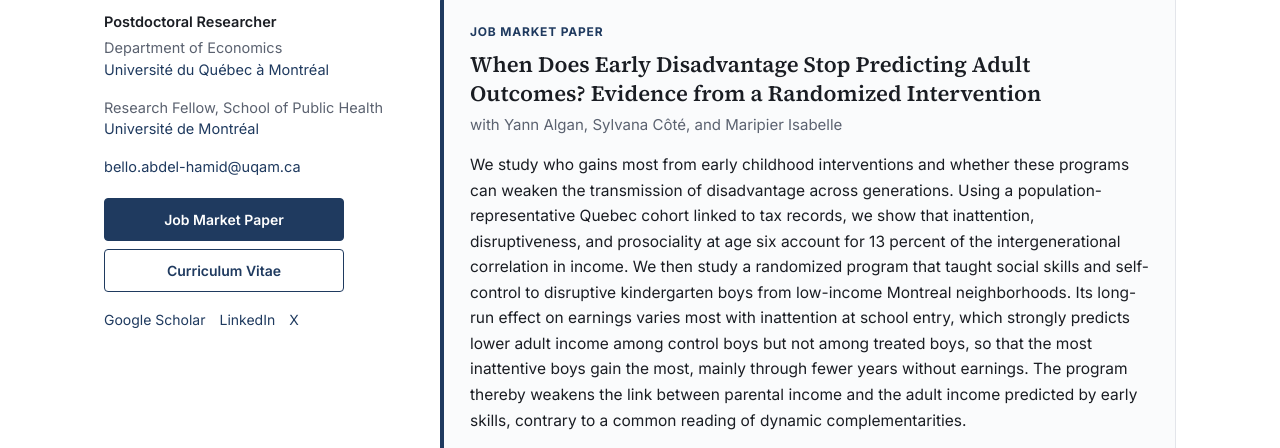
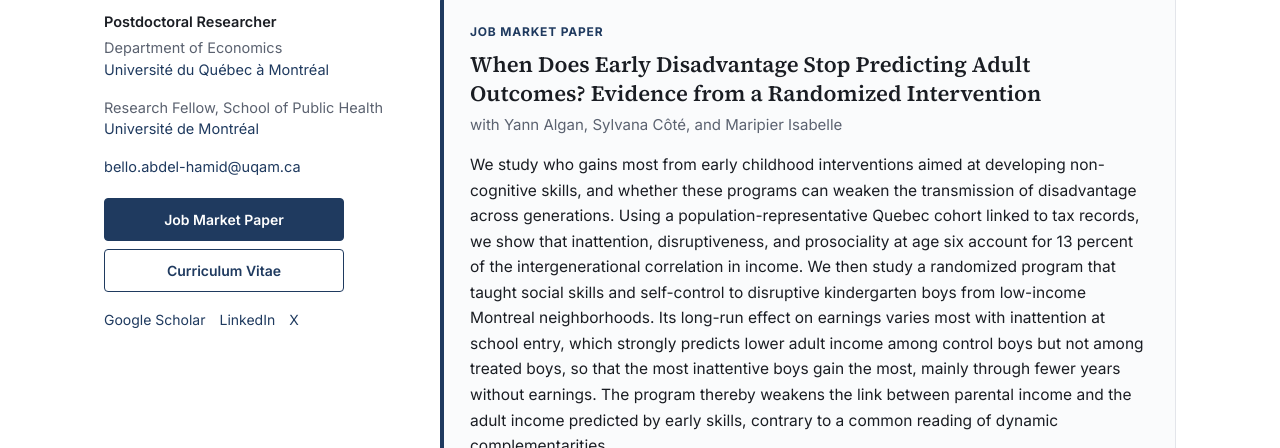
Before and after one commit to Hamid-econ/abdelhamidbello.github.io-, a plain HTML site: page index.html in a window 1280 px wide. Shown: the part 500-948 px from the top of the page. Drawn offline with Linux system fonts and the light colour scheme.

Commit message:
Update job market paper to latest version and refresh abstract
Co-Authored-By: Claude Opus 5.5 <noreply@anthropic.com>
Claude-Session: https://claude.ai/code/session_016A86fBGwy6oM2m4iAFjLyq

```diff
--- a/index.html
+++ b/index.html
@@ -62,7 +62,7 @@
         <div class="kicker">Job Market Paper</div>
         <h3>When Does Early Disadvantage Stop Predicting Adult Outcomes? Evidence from a Randomized Intervention</h3>
         <div class="authors">with Yann Algan, Sylvana Côté, and Maripier Isabelle</div>
-        <p class="abstract">We study who gains most from early childhood interventions and whether these programs can weaken the transmission of disadvantage across generations. Using a population-representative Quebec cohort linked to tax records, we show that inattention, disruptiveness, and prosociality at age six account for 13 percent of the intergenerational correlation in income. We then study a randomized program that taught social skills and self-control to disruptive kindergarten boys from low-income Montreal neighborhoods. Its long-run effect on earnings varies most with inattention at school entry, which strongly predicts lower adult income among control boys but not among treated boys, so that the most inattentive boys gain the most, mainly through fewer years without earnings. The program thereby weakens the link between parental income and the adult income predicted by early skills, contrary to a common reading of dynamic complementarities.</p>
+        <p class="abstract">We study who gains most from early childhood interventions aimed at developing non-cognitive skills, and whether these programs can weaken the transmission of disadvantage across generations. Using a population-representative Quebec cohort linked to tax records, we show that inattention, disruptiveness, and prosociality at age six account for 13 percent of the intergenerational correlation in income. We then study a randomized program that taught social skills and self-control to disruptive kindergarten boys from low-income Montreal neighborhoods. Its long-run effect on earnings varies most with inattention at school entry, which strongly predicts lower adult income among control boys but not among treated boys, so that the most inattentive boys gain the most, mainly through fewer years without earnings. The program thereby weakens the link between parental income and the adult income predicted by early skills, contrary to a common reading of dynamic complementarities.</p>
         <div class="inline-btns">
           <a class="btn primary" href="papers/Bello_JMP.pdf" data-goatcounter-click="jmp-pdf" target="_blank" rel="noopener">Download paper (PDF)</a>
         </div>
```
Also changed, not shown: 1 other file.
